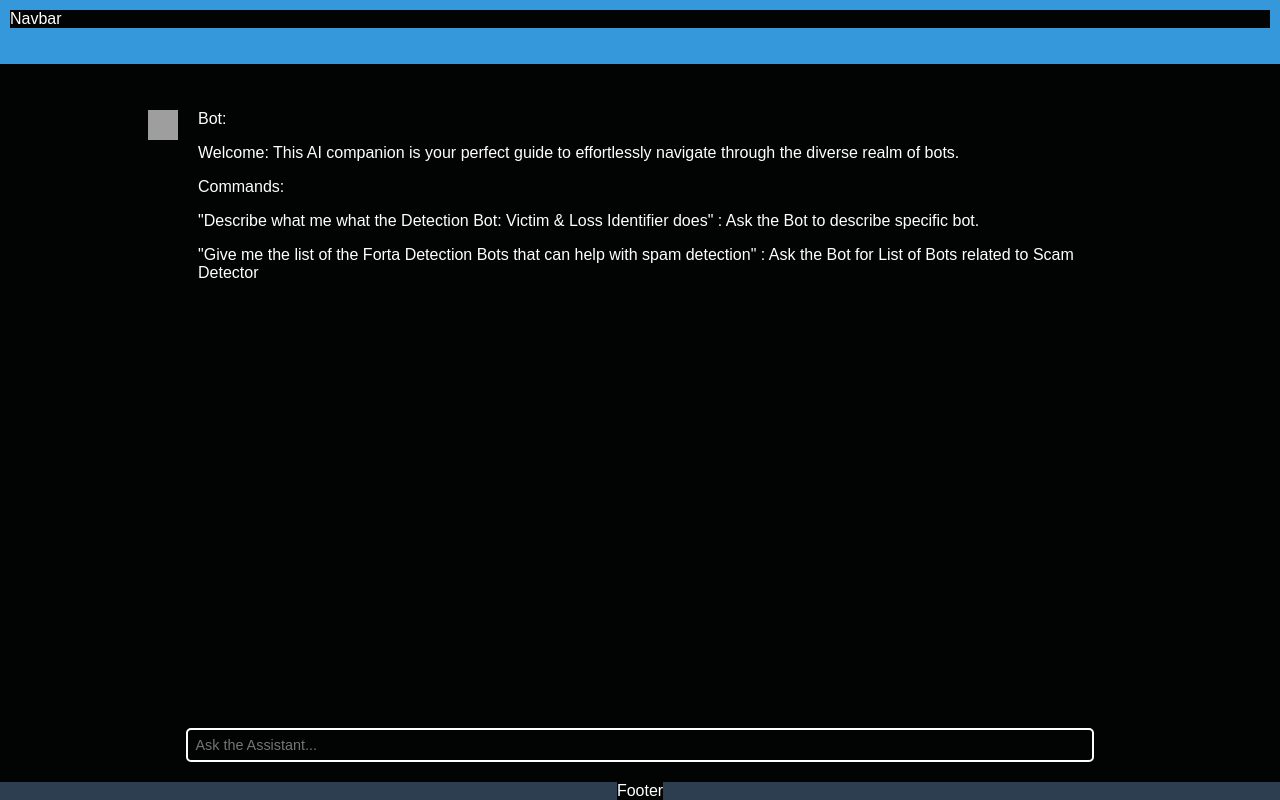
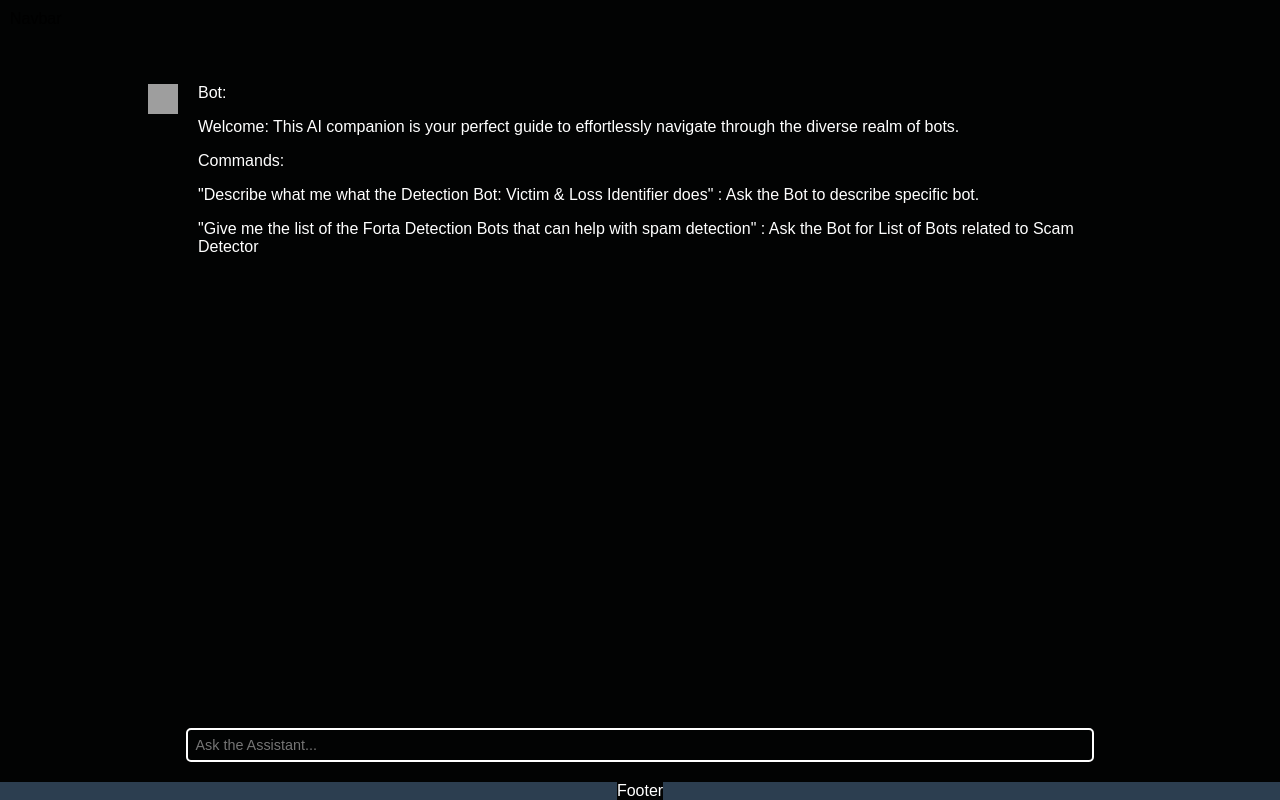
Before and after one commit to taeho1031/BotWeiser, a React (Create React App) app in the folder app/: page / in a window 1280 px wide. Built offline with nearby package versions, Linux system fonts and the light colour scheme; grey boxes are pictures that could not be loaded.

Commit message:
Update Layout.css

```diff
--- a/app/src/layouts/Layout.css
+++ b/app/src/layouts/Layout.css
@@ -19,9 +19,6 @@ main {
 }
 
 header {
-  height: 8vh;
-  background-color: #3498db; /* Example color */
-  color: white;
 }
 
 main {
```
